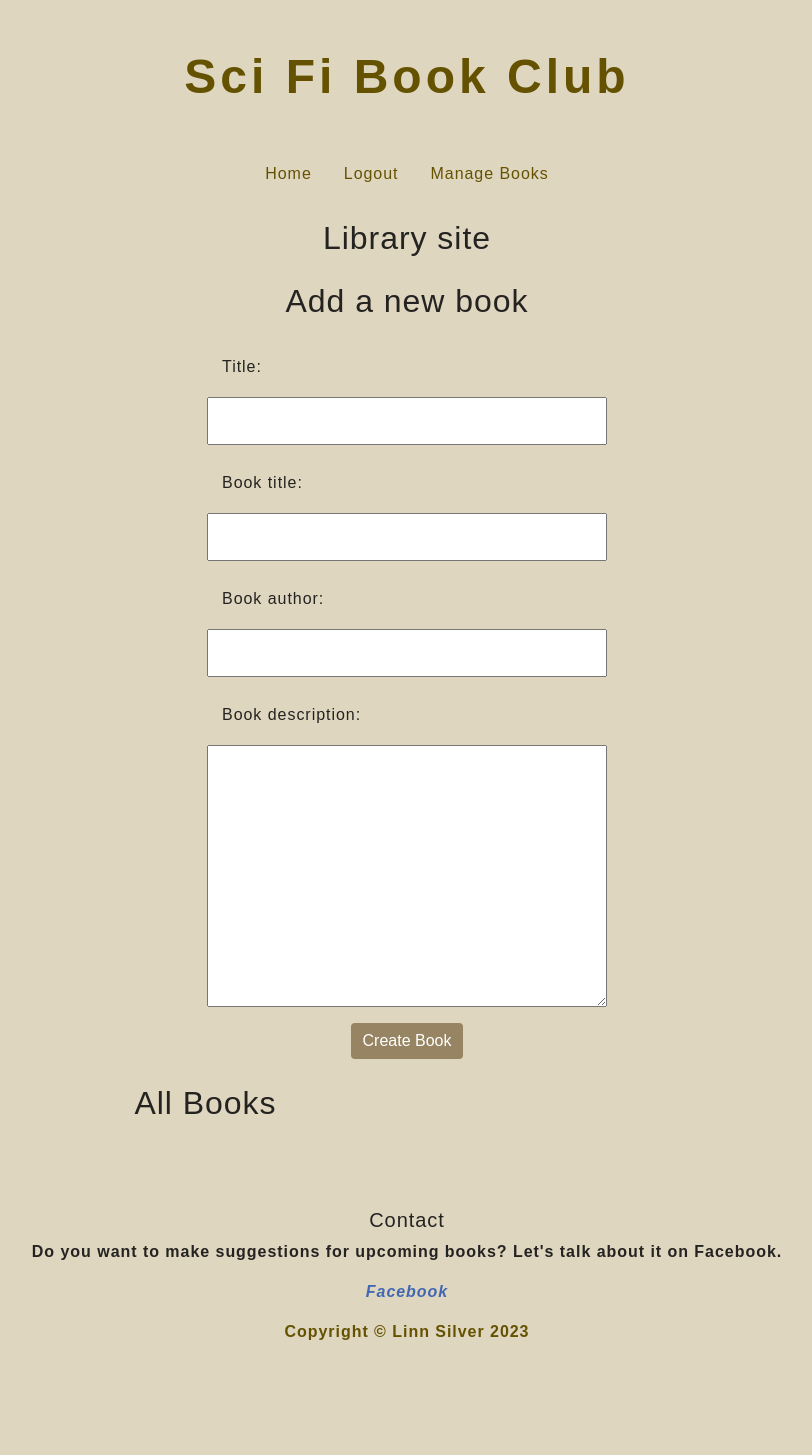
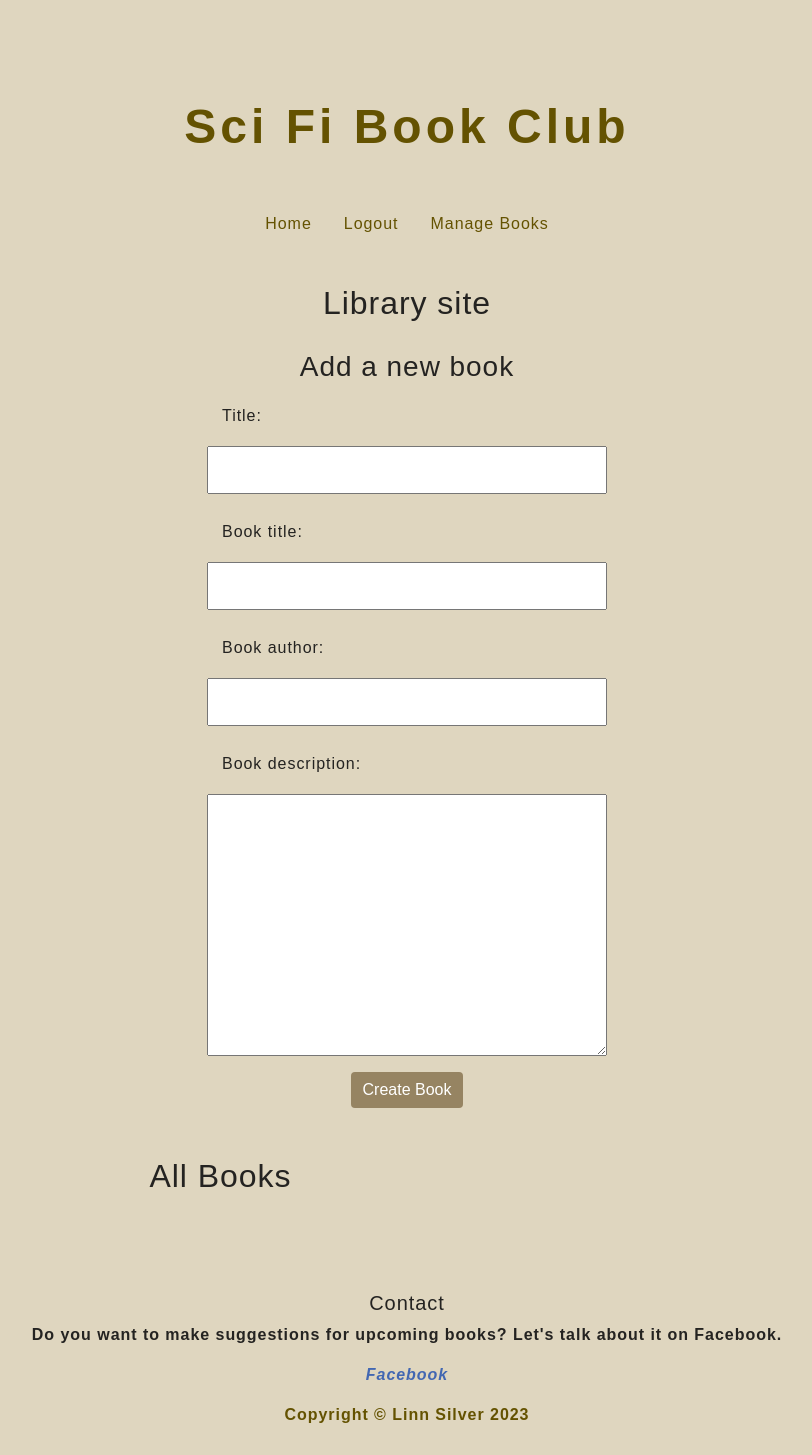
Before and after one commit to LinnSilver/scifi-book-club-pj4, a Django app: page /manager/ in a window 1280 px wide. Shown: the top 1455 px of the page, without its empty margins (233-1045 px from the left). Before the commit the page ends 1340 px from the top, so only its background shows below. Run offline with Django 3.2, Linux system fonts and the light colour scheme; the visitor is signed in with stand-in values (Sample User, id 1); data that the repository does not hold is empty; some web fonts are replaced.

Commit message:
Add styling

```diff
--- a/scifi_book_club/settings.py
+++ b/scifi_book_club/settings.py
@@ -33,7 +33,7 @@ SECRET_KEY = 'django-insecure-9z^l2rwzsv%uv2ltdyz%vq#a^m!kbcc)$%qvh1eur=kj6!_b51
 LOGIN_REDIRECT_URL = reverse_lazy('index')
 
 # SECURITY WARNING: don't run with debug turned on in production!
-DEBUG = False
+DEBUG = True
 
 # ALLOWED_HOSTS = ['scifi-book-club.herokuapp.com', 'localhost']
 ALLOWED_HOSTS = ['scifi-book-club.herokuapp.com', 'localhost', '8000-linnsilver-scifibookclu-xtb79iuknzn.ws-eu97.gitpod.io']
--- a/static/css/style.css
+++ b/static/css/style.css
@@ -10,6 +10,11 @@ body {
   margin-bottom: 25px;
 }
 
+.header {
+  padding-top: 50px;
+  padding-bottom: 0px;
+}
+
 h1 {
   color: #2e261e;
   font-size: 300%;
@@ -19,7 +24,8 @@ h1 {
 }
 
 h2 {
-  margin: 25px;
+  padding-top: 25px;
+  padding-bottom: 20px;
 }
 
 .bold {
@@ -27,6 +33,10 @@ h2 {
 }
 
 /* Navigation */
+.nav {
+  padding-bottom: 15px;
+}
+
 a {
   color: #645201;
   text-decoration: none;
@@ -66,7 +76,7 @@ a:hover {
   list-style: none; /* Remove the list dot */
   padding: 5px; /* Adjust the padding  */
   background-color: #f5f5f5; /* Set the background color */
-  border: 1px solid #ddd; /* Add a border */
+  border: 1px solid #363326; /* Add a border */
   text-align: center; /* Center the message text */
   margin-bottom: 10px; /* Add some space between messages */
 }
@@ -75,17 +85,15 @@ a:hover {
 .form label {
   display: block;
   list-style: none; /* Remove the list dot */
-
   width: 100%;
-  max-width: 300px; /* Adjust the max-width value */
+  max-width: 300px; /* Adjust the max-width */
 }
 
 .form input,
 .form select,
 .form textarea {
   width: 100%;
-
-  max-width: 300px; /* Adjust the max-width value  */
+  max-width: 300px; /* Adjust the max-width */
 }
 
 /* For form */
@@ -128,15 +136,20 @@ label {
 }
 
 .book-title {
+  margin-top: 15px;
   margin-bottom: 20px; /* Add more spacing below the h3 element */
 }
 
 .book-info {
-  margin-bottom: 5px; /* Reduce the spacing between the paragraphs */
+  margin-bottom: 7px;  /* Reduce the spacing between the paragraphs */
 }
 
 .book-author {
-  margin-bottom: 15px; /* Reduce the spacing between the paragraphs */
+  margin-bottom: 20px;
+}
+
+.all-books {
+  padding-left: 40px;
 }
 
 /* All images, not including hero image */
--- a/templates/base.html
+++ b/templates/base.html
@@ -22,8 +22,7 @@
       <div class="row">
         <div class="col">
           <!-- header content -->
-        <section id="top">
-          <div class="container-lg my-5 text-center">
+              <div class="container-lg my-5 header">
                 <h1><a href="{% url 'index' %}" class="text-decoration-none">Sci Fi Book Club</a></h1>
               </div>
               <!-- navigation menu -->
@@ -31,7 +30,6 @@
                 <li class="nav-item">
                   <a class="nav-link" href="{% url 'index' %}">Home</a>
                 </li>
-
                 {% if request.user.is_authenticated %}
                   <!-- User is logged in -->
                   <li class="nav-item">
@@ -49,7 +47,6 @@
                   </li>
                 {% endif %}
               </ul>
-        </section>
         </div>
       </div>
     </div>
@@ -76,7 +73,6 @@
           {% block content %}
           <!-- specific content for each page -->
           {% endblock %}
-
           <!-- footer content -->
           <footer>
             <h5>Contact</h5>
@@ -87,12 +83,9 @@
               </p>
             <p>Copyright © Linn Silver 2023</p>
           </footer>
-
         </div>
       </div>
     </div>
-
-
 
     <!-- Include alerts container -->
     <div id="alerts-container" class="container-fluid">
@@ -102,6 +95,7 @@
         </div>
       </div>
     </div>
+
     <script>
       function removeMessages() {
         setTimeout(function() {
@@ -117,7 +111,6 @@
       removeMessages();
     </script>
 
-
     <!-- Optional JavaScript -->
     <!-- jQuery first, then Popper.js, then Bootstrap JS -->
     <script src="https://code.jquery.com/jquery-3.3.1.slim.min.js" integrity="sha384-q8i/X+965DzO0rT7abK41JStQIAqVgRVzpbzo5smXKp4YfRvH+8abtTE1Pi6jizo" crossorigin="anonymous"></script>
--- a/templates/index.html
+++ b/templates/index.html
@@ -28,6 +28,7 @@
           {% else %}
             {% if forloop.counter == 2 %}
             </div>
+
             <div class="row row-cols-3 g-3 rest">
               <div class="col-12 col-sm-4 col-md-4 book-rest">
                 <a href="{% url 'book_detail' book.id %}" class="">
@@ -37,6 +38,7 @@
                   <!-- ... -->
                 </a>
               </div>
+
             {% else %}
               <div class="col-12 col-sm-4 col-md-4 book-rest">
                 <a href="{% url 'book_detail' book.id %}" class="">
--- a/templates/manager.html
+++ b/templates/manager.html
@@ -9,7 +9,7 @@
       <!-- Add a new book form -->
       <section class="text-center">
             <h2>Library site</h2>
-            <h2>Add a new book</h2>
+            <h3>Add a new book</h3>
             <form method="POST" action="{% url 'manager' %}">
               {% csrf_token %}
               {{ form.as_p }}
@@ -17,8 +17,9 @@
             </form>
         </section>
           <!-- List all books -->
-          <section>
-            <h2>All Books</h2>
+          <br>
+          <section >
+            <h2 class="all-books">All Books</h2>
             <ul>
               {% for book in books %}
               <li>
```
Lines whose indentation alone changed are shown as unchanged.
